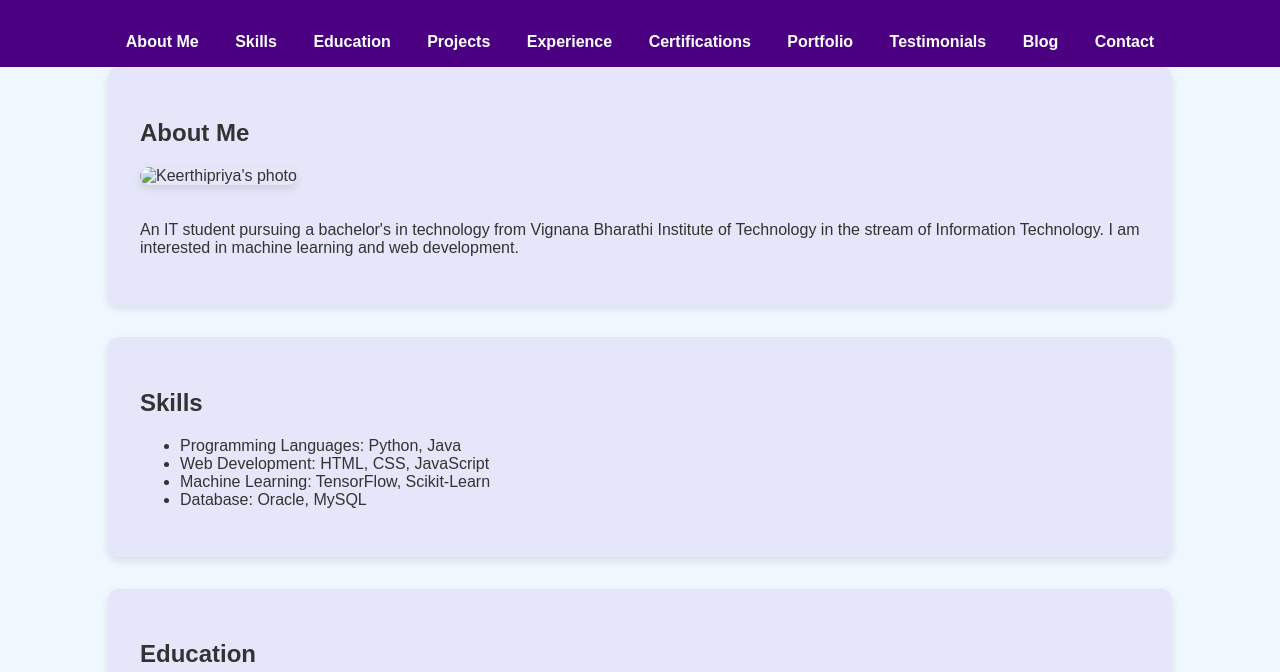
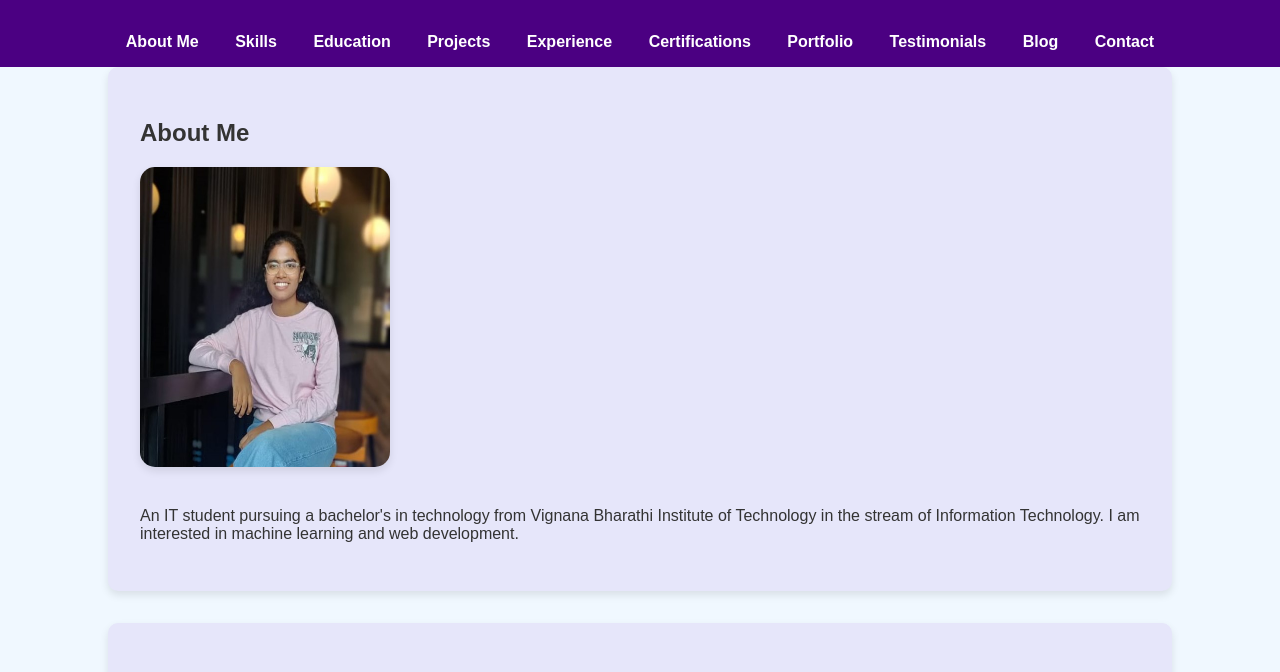
Before and after one commit to KeerthiPriya7/My_Portfolio, a plain HTML site: page index.html in a window 1280 px wide. Shown: the part 95-767 px from the top of the page. Drawn offline with Linux system fonts and the light colour scheme; files whose address does not match are found by name.

Commit message:
Updated index.html

```diff
--- a/index.html
+++ b/index.html
@@ -76,7 +76,7 @@
     </nav>
     <section id="about" class="about">
         <h2>About Me</h2>
-        <img src="images/Epi Photo.jpg" alt="Keerthipriya's photo" class="profile-pic">
+       <img src="images/Epi%20Photo.jpg" alt="Keerthipriya's photo" class="profile-pic">
         <p>An IT student pursuing a bachelor's in technology from Vignana Bharathi Institute of Technology in the stream of Information Technology. I am interested in machine learning and web development.</p>
     </section>
     <section id="skills" class="skills">
```
